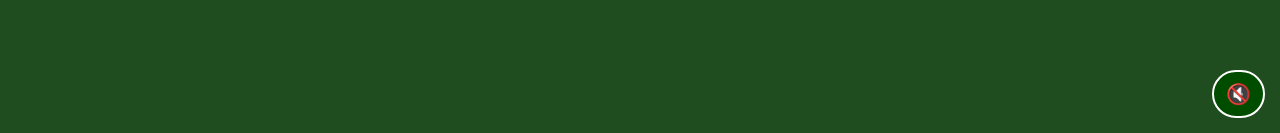
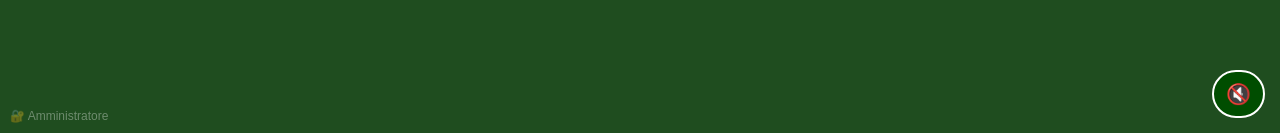
Before and after one commit to emiliomaj60-lang/alpini-preordini, a Flask app: page / in a window 1280 px wide. Shown: the part 667-800 px from the top of the page. Run offline with Flask 3, Linux system fonts and the light colour scheme.

Commit message:
Add files via upload

```diff
--- a/templates/home.html
+++ b/templates/home.html
@@ -155,6 +155,21 @@
             z-index: 999999;
             border: 2px solid white;
         }
+
+        .admin-link {
+            position: fixed;
+            bottom: 10px;
+            left: 10px;
+            font-size: 12px;
+            opacity: 0.35;
+            color: white;
+            text-decoration: none;
+            z-index: 9999;
+        }
+        .admin-link:hover {
+            opacity: 0.7;
+        }
+
     </style>
 
     <script>
@@ -261,7 +276,12 @@
                 }, 500);
             });
         };
+
     </script>
+
+    <!-- 🔐 Link amministratore nascosto nella HOME -->
+    <a href="/admin" class="admin-link">🔐 Amministratore</a>
+
 
 </body>
 </html>
```
